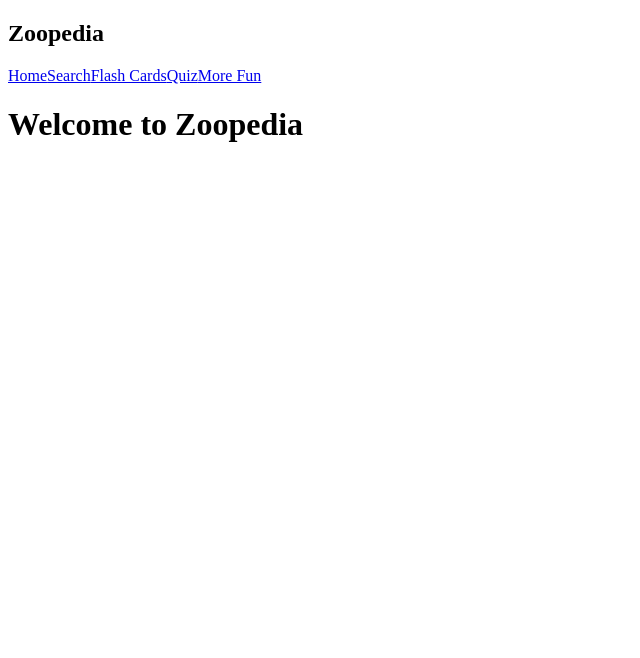
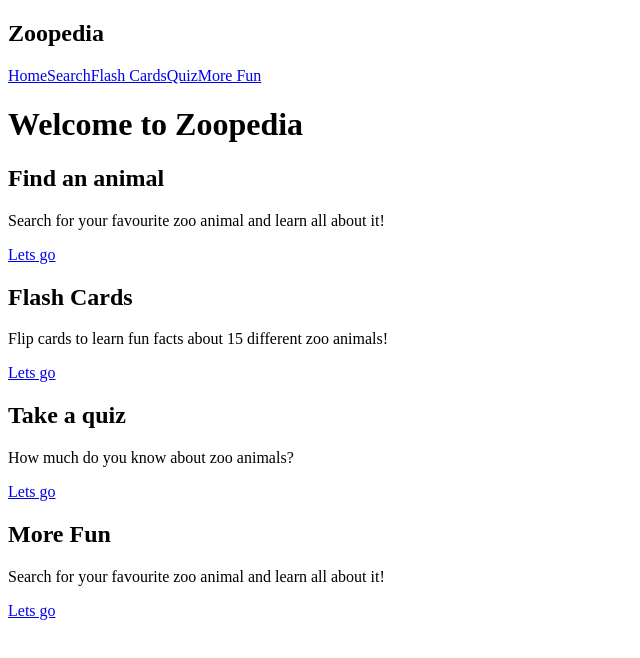
Before and after one commit to CFG-Group-7/CFG-Group-Project, a React (Vite) app: page / in a window 1280 px wide. Shown: the top 658 px of the page, without its empty margins (0-640 px from the left). Built offline with nearby package versions, Linux system fonts and the light colour scheme.

Commit message:
Import featureCard function. Created individual feature cards on app.jsx

```diff
--- a/src/App.jsx
+++ b/src/App.jsx
@@ -1,5 +1,7 @@
 import { useState } from 'react';
 import './App.css';
+import FeatureCard from "./components/FeatureCard";
+
 
 
 function App() {
@@ -8,7 +10,27 @@ function App() {
 
     <>
       <h1>Welcome to Zoopedia</h1>
+         <FeatureCard
+             title="Find an animal"
+             description=" Search for your favourite zoo animal and learn all about it!"
+             pageLink="/search" />
 
+         <FeatureCard
+             title="Flash Cards"
+             description=" Flip cards to learn fun facts about 15 different zoo animals!"
+             pageLink="/flash-cards-page" />
+
+         <FeatureCard
+             title="Take a quiz"
+             description=" How much do you know about zoo animals?"
+             pageLink="/quiz"
+         />
+
+         <FeatureCard
+             title="More Fun"
+             description=" Search for your favourite zoo animal and learn all about it!"
+             pageLink="/more-fun"
+         />
     </>
   );
 }
```
